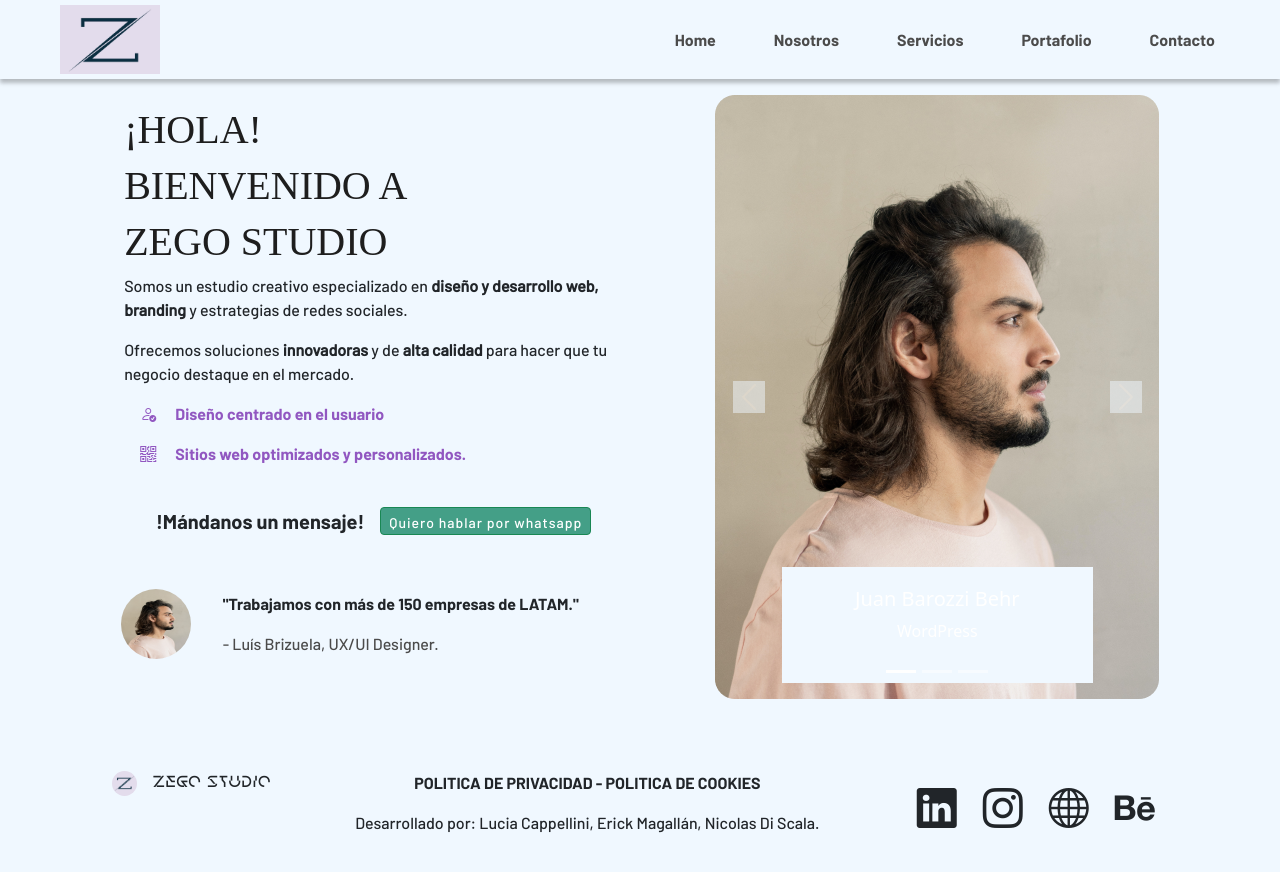
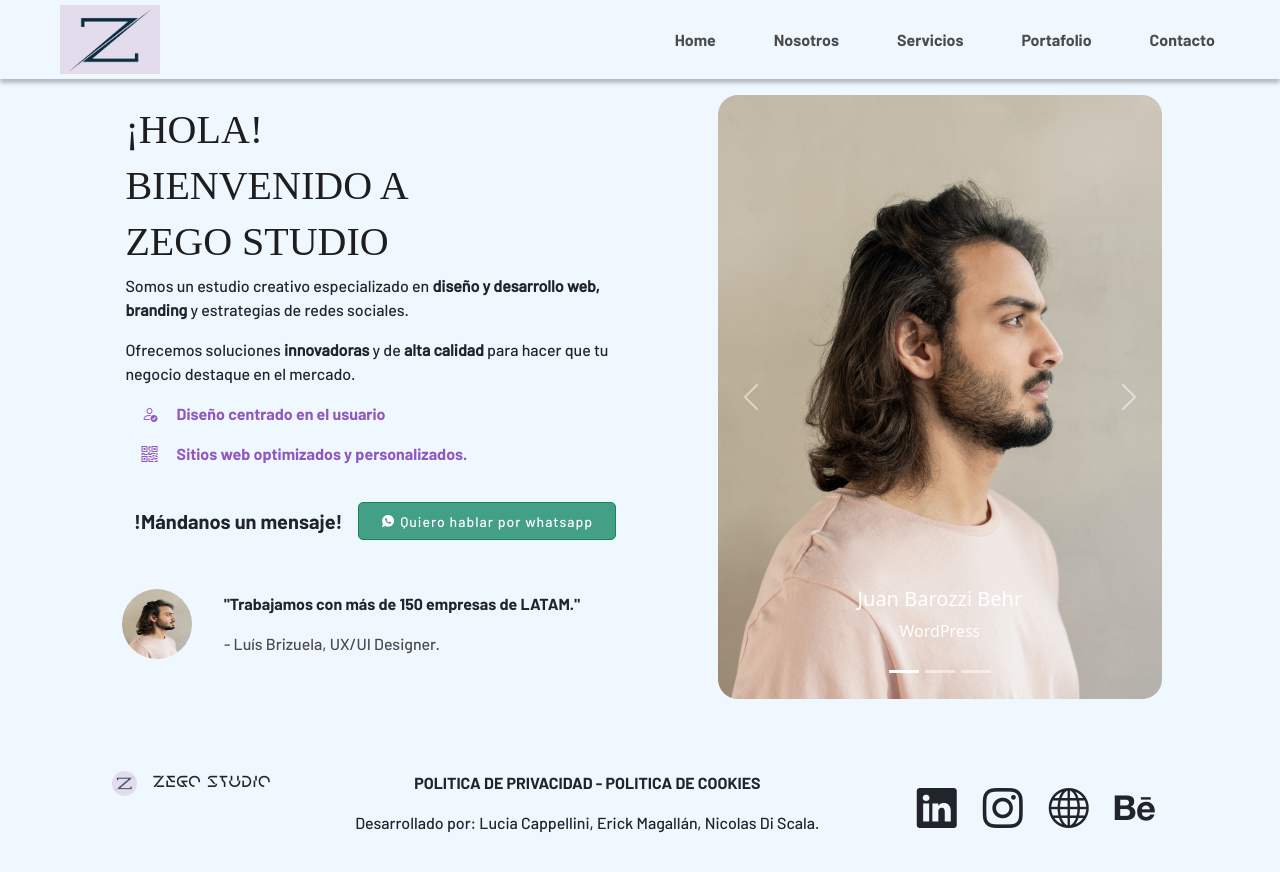
Before and after one commit to Ndiscala/Zegostudio, a React (Create React App) app: page / in a window 1280 px wide. Shown: the top 872 px of the page. Built offline with nearby package versions, Linux system fonts and the light colour scheme; a web font is replaced by a local one.

Commit message:
styles home

```diff
--- a/package.json
+++ b/package.json
@@ -11,6 +11,7 @@
     "react": "^18.2.0",
     "react-bootstrap": "^2.7.0",
     "react-dom": "^18.2.0",
+    "react-icons": "^4.8.0",
     "react-router-dom": "^6.8.2",
     "react-scripts": "^5.0.1",
     "sass": "^1.59.3",
--- a/src/assets/styles/Home.css
+++ b/src/assets/styles/Home.css
@@ -30,9 +30,16 @@
 .section1 button{
     background-color: #449F87;
     letter-spacing: 1px;
-    height: 50%;
     margin: auto;
+    border-radius: 5.0099px;
+    padding: 12px 16px;
+    display: flex;
+    flex-direction: row;
+    justify-content: center;
+    align-items: center;
     font-family: Barlow-medium;
+    width: 257.35px;
+    height: 38px;
 }
 
 .Declaraciones img{
@@ -55,3 +62,7 @@
     font-family: Barlow-Medium;
     color: rgba(75, 75, 75, 1);
 }
+
+.carousel-caption, .carousel-caption *, .carousel-control-prev-icon, .carousel-control-next-icon, .carousel-indicators{
+    background-color: transparent;
+}
--- a/src/components/Home/HomeDesign.jsx
+++ b/src/components/Home/HomeDesign.jsx
@@ -1,6 +1,7 @@
 import React from 'react'
 import { HomeCarousel } from './HomeCarousel'
 import Integrante from '../../assets/gallery/imagen1.png'
+import {IoLogoWhatsapp} from 'react-icons/io'
 
 
 const HomeDesign = () => {
@@ -23,7 +24,7 @@ const HomeDesign = () => {
 
             <div className='Contactanos'>
                 <h5 className='contactar m-3'>!Mándanos un mensaje!</h5>
-                <button type="button " className="btn btn-success btn-sm">Quiero hablar por whatsapp</button>
+                <button type="button " className="btn btn-success btn-sm"><IoLogoWhatsapp style={{backgroundColor: "transparent", marginRight:"5px"}} /> Quiero hablar por whatsapp</button>
             </div>
             <div className='d-flex  Declaraciones'>
 
```
Also changed, not shown: 1 other file (tests, documents, lock files or other folders).
